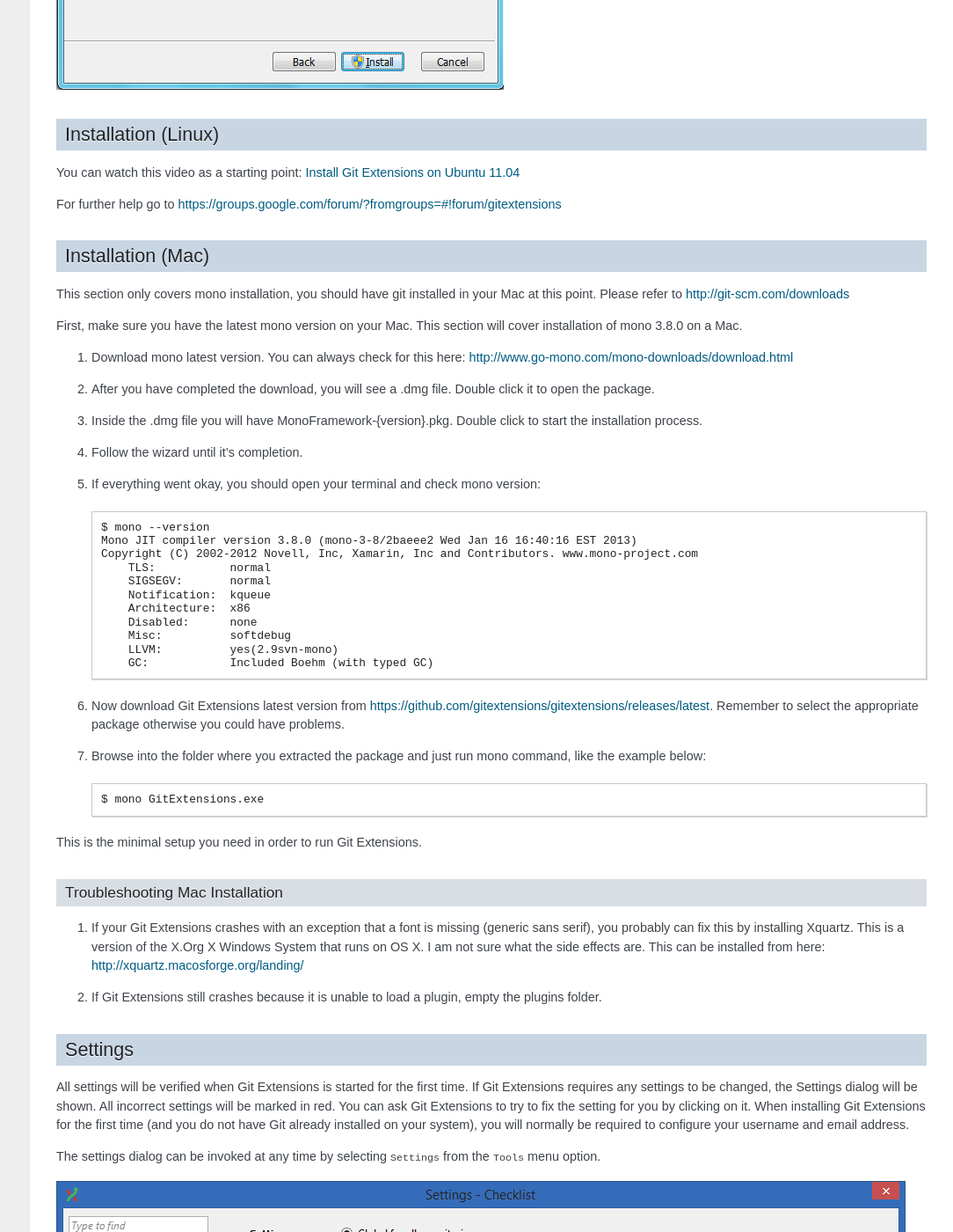
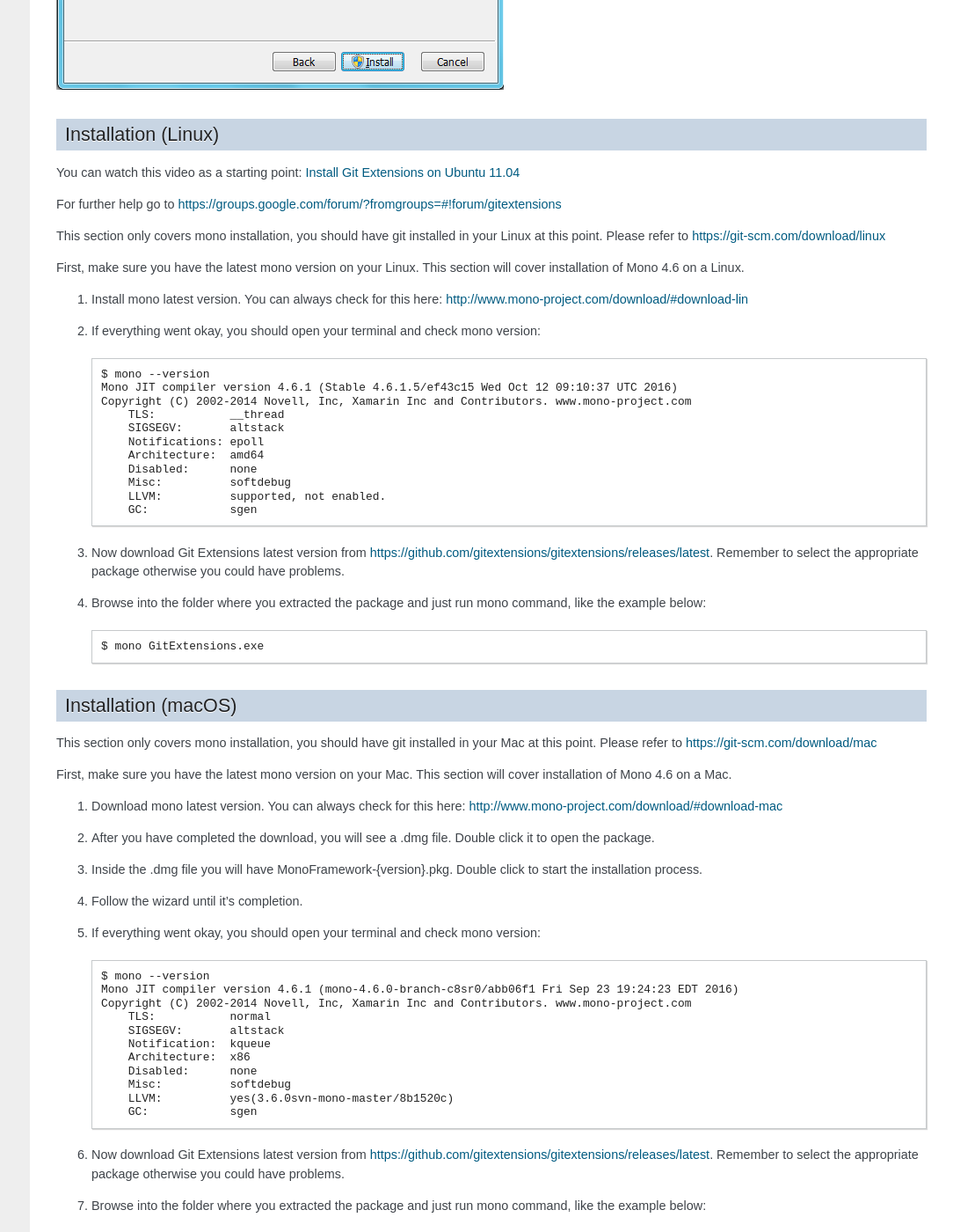
Before and after one commit to martinqt/GitExtensionsDoc, a Sphinx documentation site: the page built from source/getting_started.rst, in a window 1280 px wide and 1400 px high, scrolled down 2776 px. Shown: the whole window at 88% size, without its empty margins (196-1280 px from the left). Built offline with Sphinx 7.4.7, drawn with Linux system fonts in a browser that asks for light colours; some of the changed text lies outside the part shown.

Commit message:
Mono in documentation updated to version 4.6

```diff
--- a/source/getting_started.rst
+++ b/source/getting_started.rst
@@ -35,30 +35,53 @@
 
 For further help go to https://groups.google.com/forum/?fromgroups=#!forum/gitextensions
 
-Installation (Mac)
+This section only covers mono installation, you should have git installed in your Linux at this point. Please refer to https://git-scm.com/download/linux
+
+First, make sure you have the latest mono version on your Linux. This section will cover installation of Mono 4.6 on a Linux.
+
+1) Install mono latest version. You can always check for this here: http://www.mono-project.com/download/#download-lin
+2) If everything went okay, you should open your terminal and check mono version::
+
+    $ mono --version
+    Mono JIT compiler version 4.6.1 (Stable 4.6.1.5/ef43c15 Wed Oct 12 09:10:37 UTC 2016)
+    Copyright (C) 2002-2014 Novell, Inc, Xamarin Inc and Contributors. www.mono-project.com
+        TLS:           __thread
+        SIGSEGV:       altstack
+        Notifications: epoll
+        Architecture:  amd64
+        Disabled:      none
+        Misc:          softdebug
+        LLVM:          supported, not enabled.
+        GC:            sgen
+3) Now download Git Extensions latest version from https://github.com/gitextensions/gitextensions/releases/latest. Remember to select the appropriate package otherwise you could have problems.
+4) Browse into the folder where you extracted the package and just run mono command, like the example below::
+
+    $ mono GitExtensions.exe
+
+Installation (macOS)
 ------------------
 
-This section only covers mono installation, you should have git installed in your Mac at this point. Please refer to http://git-scm.com/downloads
+This section only covers mono installation, you should have git installed in your Mac at this point. Please refer to https://git-scm.com/download/mac
 
-First, make sure you have the latest mono version on your Mac. This section will cover installation of mono 3.8.0 on a Mac.
+First, make sure you have the latest mono version on your Mac. This section will cover installation of Mono 4.6 on a Mac.
 
-1) Download mono latest version. You can always check for this here: http://www.go-mono.com/mono-downloads/download.html
+1) Download mono latest version. You can always check for this here: http://www.mono-project.com/download/#download-mac
 2) After you have completed the download, you will see a .dmg file. Double click it to open the package.
 3) Inside the .dmg file you will have MonoFramework-{version}.pkg. Double click to start the installation process.
 4) Follow the wizard until it's completion.
 5) If everything went okay, you should open your terminal and check mono version::
 
     $ mono --version
-    Mono JIT compiler version 3.8.0 (mono-3-8/2baeee2 Wed Jan 16 16:40:16 EST 2013)
-    Copyright (C) 2002-2012 Novell, Inc, Xamarin, Inc and Contributors. www.mono-project.com
+    Mono JIT compiler version 4.6.1 (mono-4.6.0-branch-c8sr0/abb06f1 Fri Sep 23 19:24:23 EDT 2016)
+    Copyright (C) 2002-2014 Novell, Inc, Xamarin Inc and Contributors. www.mono-project.com
         TLS:           normal
-        SIGSEGV:       normal
+        SIGSEGV:       altstack
         Notification:  kqueue
         Architecture:  x86
         Disabled:      none
         Misc:          softdebug
-        LLVM:          yes(2.9svn-mono)
-        GC:            Included Boehm (with typed GC)
+        LLVM:          yes(3.6.0svn-mono-master/8b1520c)
+        GC:            sgen
 
 6) Now download Git Extensions latest version from https://github.com/gitextensions/gitextensions/releases/latest. Remember to select the appropriate package otherwise you could have problems.
 7) Browse into the folder where you extracted the package and just run mono command, like the example below::
@@ -164,7 +187,7 @@
 --------------------
 
 You can clone an existing SVN repository using this option, which creates a Git repository from the SVN repository you specify.
-For further information refer to the `Pro Git book <http://git-scm.com/book/en/Git-and-Other-Systems-Migrating-to-Git>`_.
+For further information refer to the `Pro Git book <https://git-scm.com/book/en/v2/Git-and-Other-Systems-Migrating-to-Git>`_.
 
 Clone Github repository
 -----------------------
```
